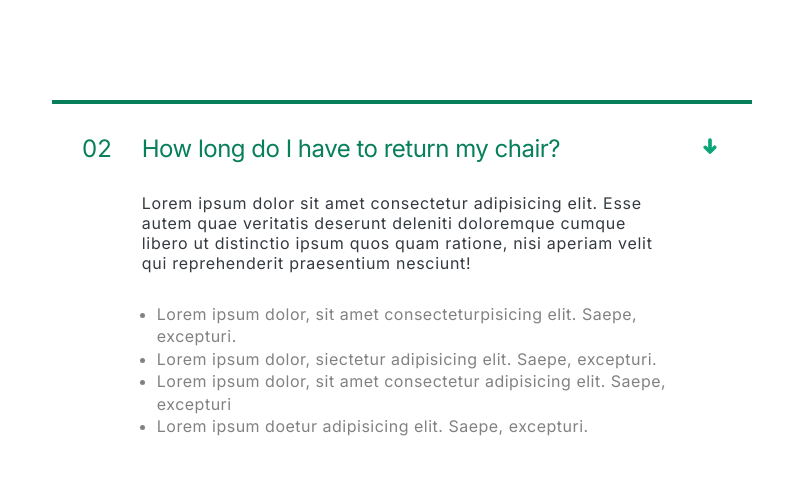
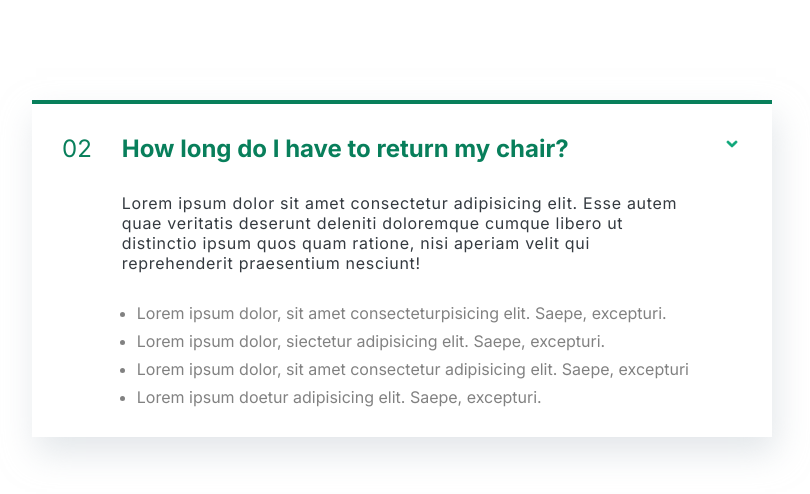
Before and after one commit to yhadari/Omnifood-website, a plain HTML site: page html&css/html-css-course-master/starter/06-Components/01-accordion.html in a window 1280 px wide. Shown: the whole page, without its empty margins (238-1048 px from the left). Drawn offline with Linux system fonts and the light colour scheme.

Commit message:
add accordion

```diff
--- a/html&css/html-css-course-master/starter/06-Components/01-accordion.html
+++ b/html&css/html-css-course-master/starter/06-Components/01-accordion.html
@@ -31,9 +31,9 @@
         color: #343a40;
       }
 
-      .accordion {
+      .item {
         display: grid;
-        width: 700px;
+        width: 740px;
         margin: 100px auto;
         grid-template-areas:
           "number title icon"
@@ -42,6 +42,7 @@
         gap: 30px;
         border-top: 4px solid #087f5b;
         padding: 30px;
+        box-shadow: 4px 16px 32px 0 #ced4da91;
       }
       .acc-number {
         grid-area: number;
@@ -52,10 +53,16 @@
         grid-area: title;
         font-size: 24px;
         color: #087f5b;
-        letter-spacing: -0.5px;
+        /* letter-spacing: -0.5px; */
+        font-weight: 600;
       }
       .acc-icon {
+        width: 20px;
+        height: 20px;
         grid-area: icon;
+        cursor: pointer;
+        color: #0ca678;
+        stroke: #0ca678;
       }
       .acc-text {
         grid-area: text;
@@ -64,43 +71,50 @@
       .acc-list {
         grid-area: list;
         margin-left: 15px;
-        letter-spacing: 0.5px;
-        line-height: 1.4;
+        /* letter-spacing: 0.2px; */
+        /* line-height: 1.5; */
         color: rgba(0, 0, 0, 0.493);
       }
-      .acc-svg {
-        width: 24px;
-        height: 24px;
-        color: #0ca678;
-        stroke: #0ca678;
+
+      .acc-list ul {
+        display: flex;
+        flex-direction: column;
+        gap: 8px;
+      }
+
+      .grid-items {
+        display: flex;
       }
     </style>
   </head>
   <body>
     <div class="accordion">
-      <div class="acc-number">02</div>
-      <div class="acc-title">How long do I have to return my chair?</div>
-      <div class="acc-icon">
+      <div class="item">
+        <p class="grid-items acc-number">02</p>
+        <p class="grid-items acc-title">
+          How long do I have to return my chair?
+        </p>
+        <div class="grid-items acc-icon">
           <svg
             xmlns="http://www.w3.org/2000/svg"
-          class="acc-svg"
+            class="h-5 w-5"
             viewBox="0 0 20 20"
             fill="currentColor"
           >
             <path
               fill-rule="evenodd"
-            d="M14.707 10.293a1 1 0 010 1.414l-4 4a1 1 0 01-1.414 0l-4-4a1 1 0 111.414-1.414L9 12.586V5a1 1 0 012 0v7.586l2.293-2.293a1 1 0 011.414 0z"
+              d="M5.293 7.293a1 1 0 011.414 0L10 10.586l3.293-3.293a1 1 0 111.414 1.414l-4 4a1 1 0 01-1.414 0l-4-4a1 1 0 010-1.414z"
               clip-rule="evenodd"
             />
           </svg>
         </div>
-      <div class="acc-text">
-        Lorem ipsum dolor sit amet consectetur adipisicing elit. Esse autem quae
-        veritatis deserunt deleniti doloremque cumque libero ut distinctio ipsum
-        quos quam ratione, nisi aperiam velit qui reprehenderit praesentium
-        nesciunt!
+        <div class="grid-items acc-text">
+          Lorem ipsum dolor sit amet consectetur adipisicing elit. Esse autem
+          quae veritatis deserunt deleniti doloremque cumque libero ut
+          distinctio ipsum quos quam ratione, nisi aperiam velit qui
+          reprehenderit praesentium nesciunt!
         </div>
-      <div class="acc-list">
+        <div class="grid-items acc-list">
           <ul>
             <li>
               Lorem ipsum dolor, sit amet consecteturpisicing elit. Saepe,
@@ -117,5 +131,6 @@
           </ul>
         </div>
       </div>
+    </div>
   </body>
 </html>
```
Lines whose indentation alone changed are shown as unchanged.
